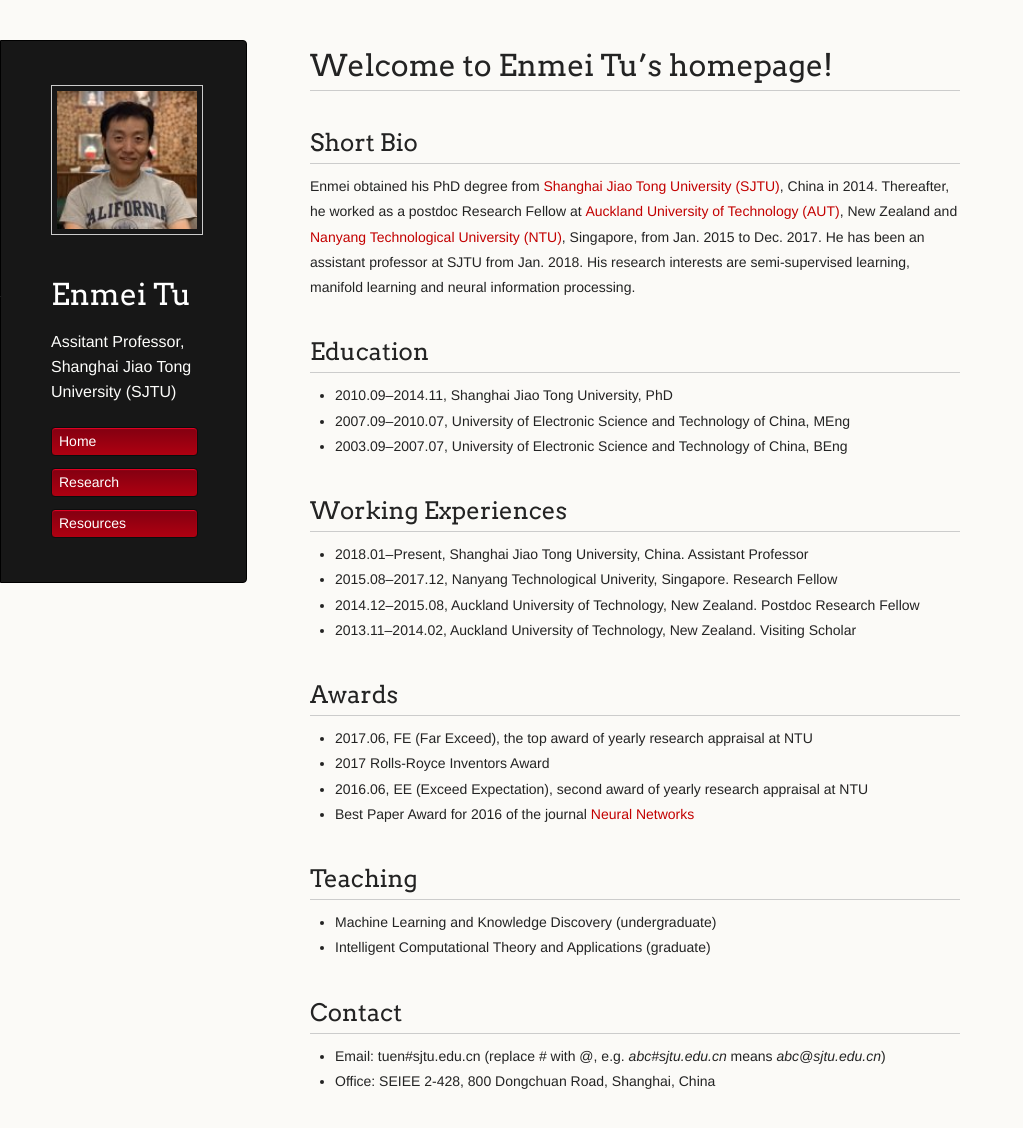
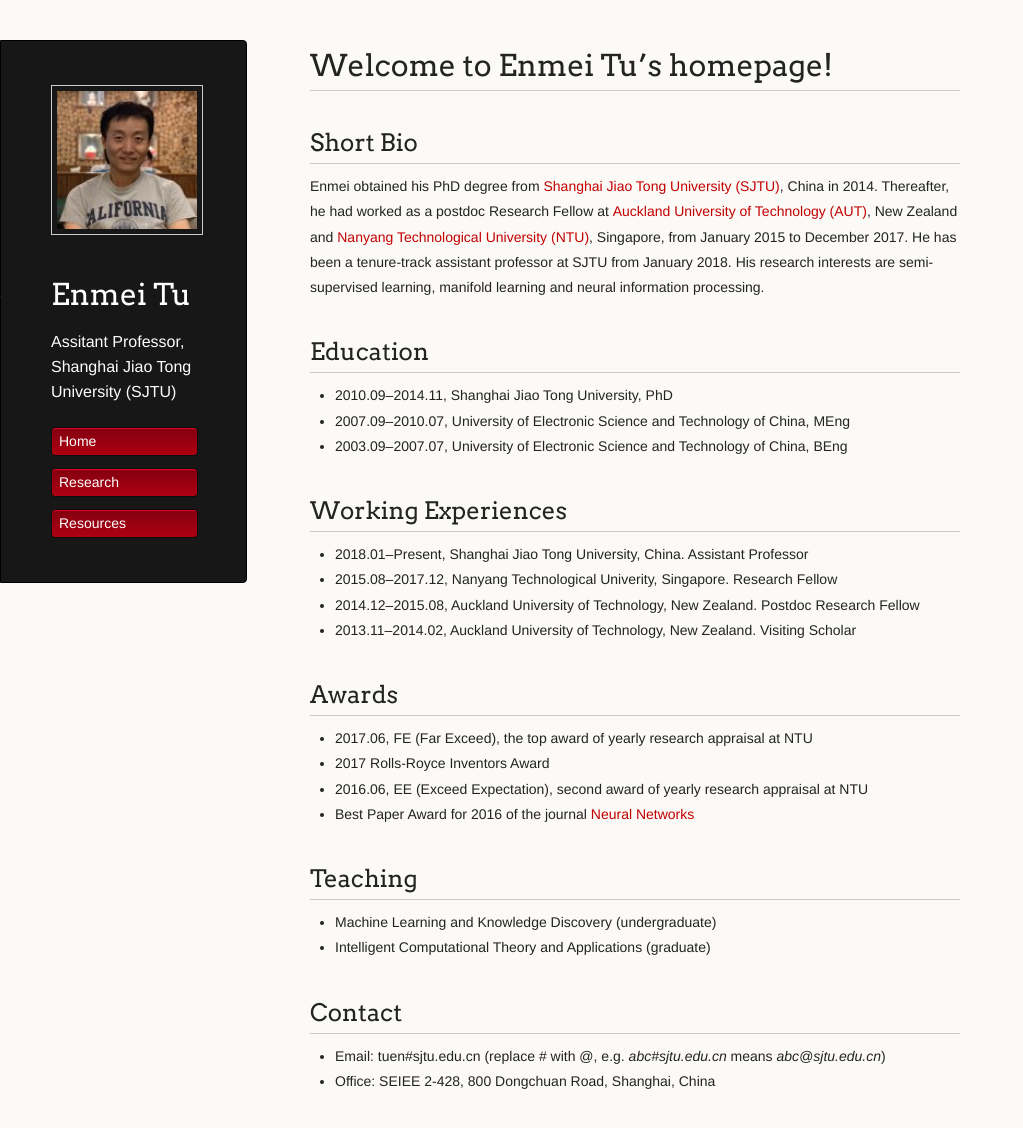
Before and after one commit to hellotem/enmeitu.github.io, a Jekyll site: the page built from index.md, in a window 1280 px wide and 1166 px high. Shown: the top 1128 px of the window, without its empty margins (0-1023 px from the left). Built offline with Jekyll 4.4.1, drawn with Linux system fonts in a browser that asks for light colours.

Commit message:
Update index.md

```diff
--- a/index.md
+++ b/index.md
@@ -12,7 +12,7 @@ There should be whitespace between paragraphs. We recommend including a README,
 # Welcome to Enmei Tu's homepage!
 
 ## Short Bio
-Enmei obtained his PhD degree from [Shanghai Jiao Tong University (SJTU)](http://en.sjtu.edu.cn/), China in 2014. Thereafter, he worked as a postdoc Research Fellow at [Auckland University of Technology (AUT)](https://www.aut.ac.nz/), New Zealand and [Nanyang Technological University (NTU)](https://www.ntu.edu.sg), Singapore, from Jan. 2015 to Dec. 2017. He has been an assistant professor at SJTU from Jan. 2018. His research interests are semi-supervised learning, manifold learning and neural information processing.
+Enmei obtained his PhD degree from [Shanghai Jiao Tong University (SJTU)](http://en.sjtu.edu.cn/), China in 2014. Thereafter, he had worked as a postdoc Research Fellow at [Auckland University of Technology (AUT)](https://www.aut.ac.nz/), New Zealand and [Nanyang Technological University (NTU)](https://www.ntu.edu.sg), Singapore, from January 2015 to December 2017. He has been a tenure-track assistant professor at SJTU from January 2018. His research interests are semi-supervised learning, manifold learning and neural information processing.
 
 ## Education
 * 2010.09--2014.11, Shanghai Jiao Tong University, PhD
```
